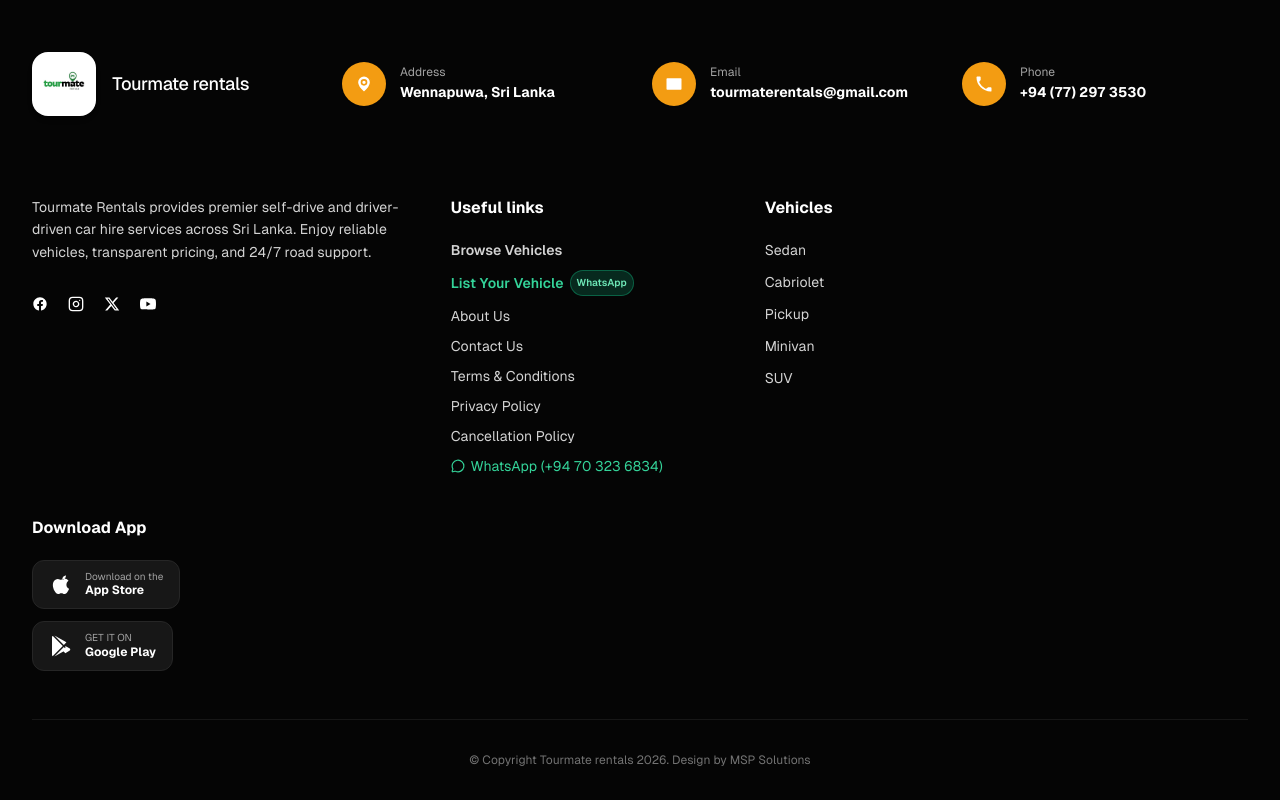
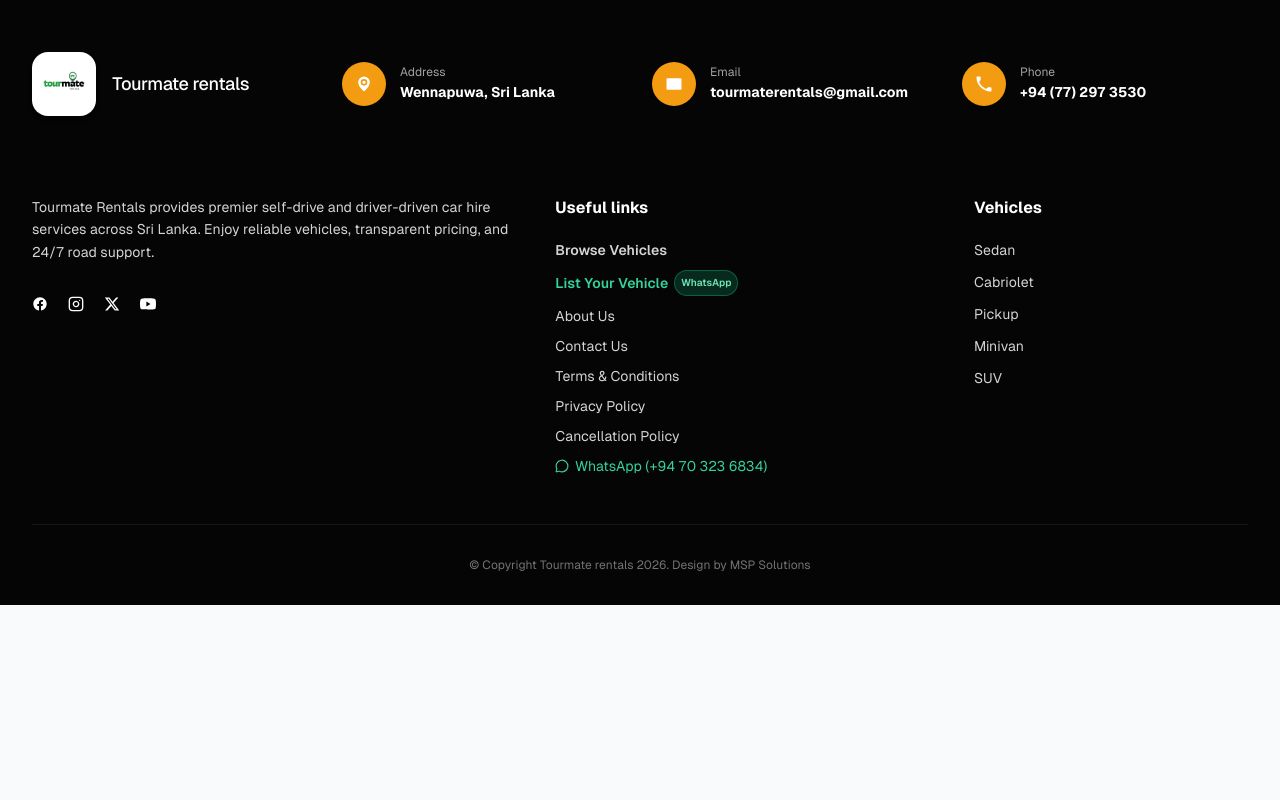
Before and after one commit to tourmate-work/tourmate-work, a Next.js app: page / in a window 1280 px wide. Shown: the part 3851-4651 px from the top of the page. After the commit the page ends 4456 px from the top, so only its background shows below. Built offline with nearby package versions, Linux system fonts and the light colour scheme; no server answers.

Commit message:
feat(footer): remove Download App section and rebalance columns

```diff
--- a/components/layout/footer.tsx
+++ b/components/layout/footer.tsx
@@ -37,22 +37,6 @@ function YoutubeIcon({ className }: { className?: string }) {
   return (
     <svg className={className} fill="currentColor" viewBox="0 0 24 24">
       <path d="M23.498 6.186a3.016 3.016 0 0 0-2.122-2.136C19.505 3.545 12 3.545 12 3.545s-7.505 0-9.377.505A3.017 3.017 0 0 0 .502 6.186C0 8.07 0 12 0 12s0 3.93.502 5.814a3.016 3.016 0 0 0 2.122 2.136c1.871.505 9.376.505 9.376.505s7.505 0 9.377-.505a3.015 3.015 0 0 0 2.122-2.136C24 15.93 24 12 24 12s0-3.93-.502-5.814zM9.545 15.568V8.432L15.818 12l-6.273 3.568z" />
-    </svg>
-  );
-}
-
-function AppleLogoIcon({ className = "h-5 w-5" }: { className?: string }) {
-  return (
-    <svg className={className} fill="currentColor" viewBox="0 0 24 24">
-      <path d="M18.71 19.5c-.83 1.24-1.71 2.45-3.05 2.47-1.34.03-1.77-.79-3.29-.79-1.53 0-2 .77-3.27.82-1.31.05-2.3-1.32-3.14-2.53C4.25 17 2.94 12.45 4.7 9.39c.87-1.52 2.43-2.48 4.12-2.51 1.28-.02 2.5.87 3.29.87.78 0 2.26-1.07 3.81-.91.65.03 2.47.26 3.64 1.98-.09.06-2.17 1.28-2.15 3.81.03 3.02 2.65 4.03 2.68 4.04-.03.07-.42 1.44-1.38 2.83M15.97 6.37c.62-.75 1.04-1.8 0.93-2.85-.9.04-1.99.6-2.63 1.35-.57.65-1.07 1.72-.94 2.74 1.01.08 2.03-.49 2.64-1.24z" />
-    </svg>
-  );
-}
-
-function GooglePlayIcon({ className = "h-5 w-5" }: { className?: string }) {
-  return (
-    <svg className={className} fill="currentColor" viewBox="0 0 24 24">
-      <path d="M3.609 1.814L13.792 12 3.61 22.186c-.365-.366-.61-.884-.61-1.464V3.278c0-.58.245-1.098.61-1.464zm11.235 11.238l2.586 2.586-12.012 6.95 9.426-9.536zm0-2.104L5.418 1.412l12.012 6.95-2.586 2.586zm1.485 1.052l4.062 2.35c1.17.677 1.17 1.782 0 2.458l-4.062 2.35-2.67-2.67 2.67-2.488z" />
     </svg>
   );
 }
@@ -131,10 +115,10 @@ export function Footer() {
           </div>
         </div>
 
-        {/* Main Content: Description, Links, Vehicles, Download App */}
+        {/* Main Content: Description, Links, Vehicles */}
         <div className="pt-8 pb-12 grid grid-cols-1 md:grid-cols-2 lg:grid-cols-12 gap-10">
           {/* Description & Socials */}
-          <div className="lg:col-span-4 space-y-6">
+          <div className="lg:col-span-5 space-y-6">
             <p className="text-neutral-300 text-sm leading-relaxed">
               {t("footer_desc")}
             </p>
@@ -181,7 +165,7 @@ export function Footer() {
           </div>
 
           {/* Useful Links */}
-          <div className="lg:col-span-3">
+          <div className="lg:col-span-4">
             <h4 className="text-white font-bold text-base mb-5">
               {t("footer_useful_links")}
             </h4>
@@ -254,7 +238,7 @@ export function Footer() {
           </div>
 
           {/* Vehicles */}
-          <div className="lg:col-span-2">
+          <div className="lg:col-span-3">
             <h4 className="text-white font-bold text-base mb-5">
               {language === "si" ? "වාහන" : "Vehicles"}
             </h4>
@@ -286,46 +270,6 @@ export function Footer() {
               </li>
             </ul>
           </div>
-
-          {/* Download App */}
-          <div className="lg:col-span-4 space-y-4">
-            <h4 className="text-white font-bold text-base mb-5">
-              {language === "si" ? "ඇප් එක ඩවුන්ලෝඩ් කරන්න" : "Download App"}
-            </h4>
-            <div className="flex flex-col sm:flex-row lg:flex-col gap-3">
-              {/* App Store Button */}
-              <a
-                href="#"
-                className="flex items-center gap-3 bg-neutral-900 hover:bg-neutral-800 border border-neutral-800 px-4 py-2.5 rounded-xl transition-all w-fit"
-              >
-                <AppleLogoIcon className="h-6 w-6 text-white" />
-                <div className="text-left">
-                  <span className="text-[10px] text-neutral-400 block leading-tight">
-                    Download on the
-                  </span>
-                  <span className="text-xs font-bold text-white block leading-tight">
-                    App Store
-                  </span>
-                </div>
-              </a>
-
-              {/* Google Play Button */}
-              <a
-                href="#"
-                className="flex items-center gap-3 bg-neutral-900 hover:bg-neutral-800 border border-neutral-800 px-4 py-2.5 rounded-xl transition-all w-fit"
-              >
-                <GooglePlayIcon className="h-6 w-6 text-white" />
-                <div className="text-left">
-                  <span className="text-[10px] text-neutral-400 block leading-tight">
-                    GET IT ON
-                  </span>
-                  <span className="text-xs font-bold text-white block leading-tight">
-                    Google Play
-                  </span>
-                </div>
-              </a>
-            </div>
-          </div>
         </div>
 
         {/* Bottom Copyright */}
```
